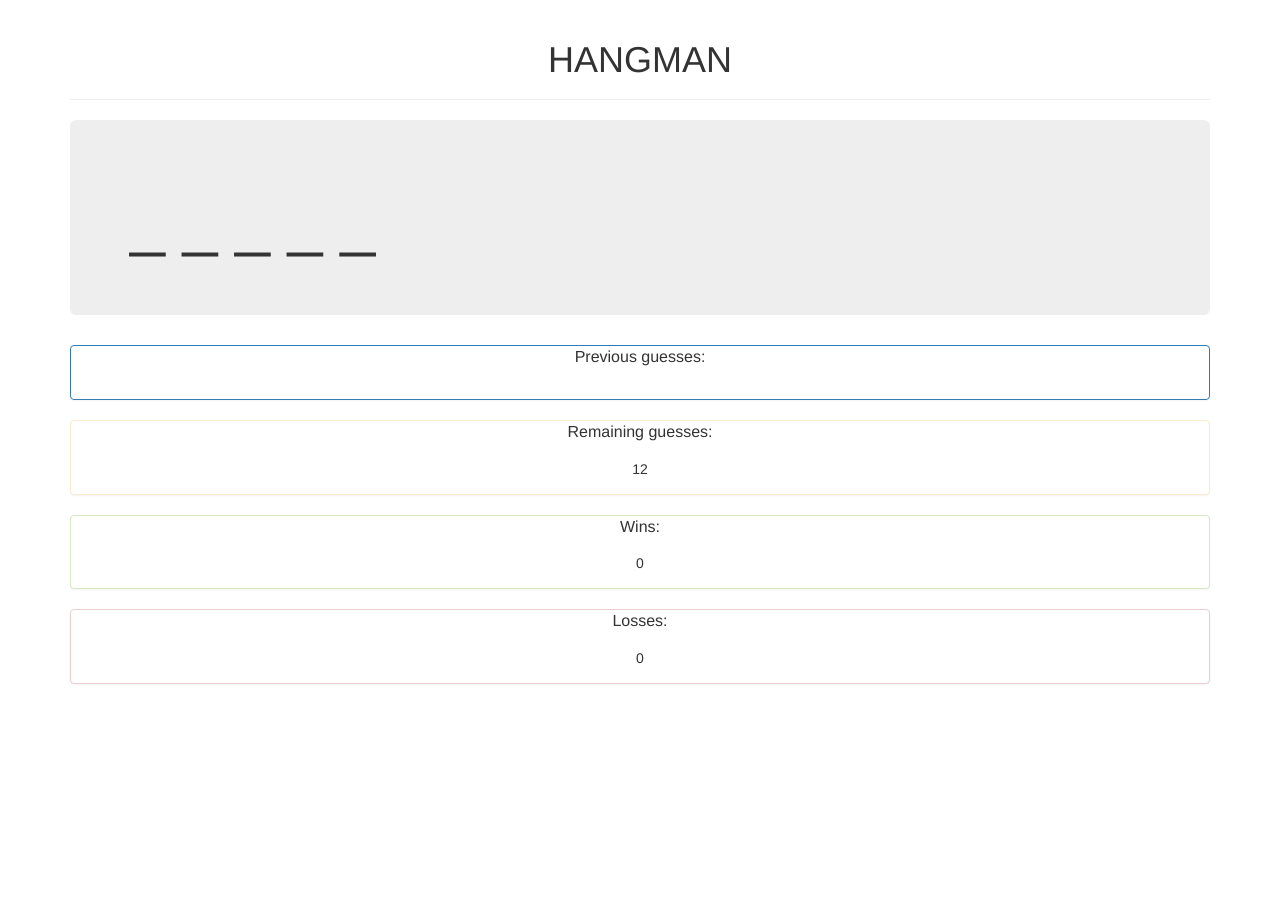
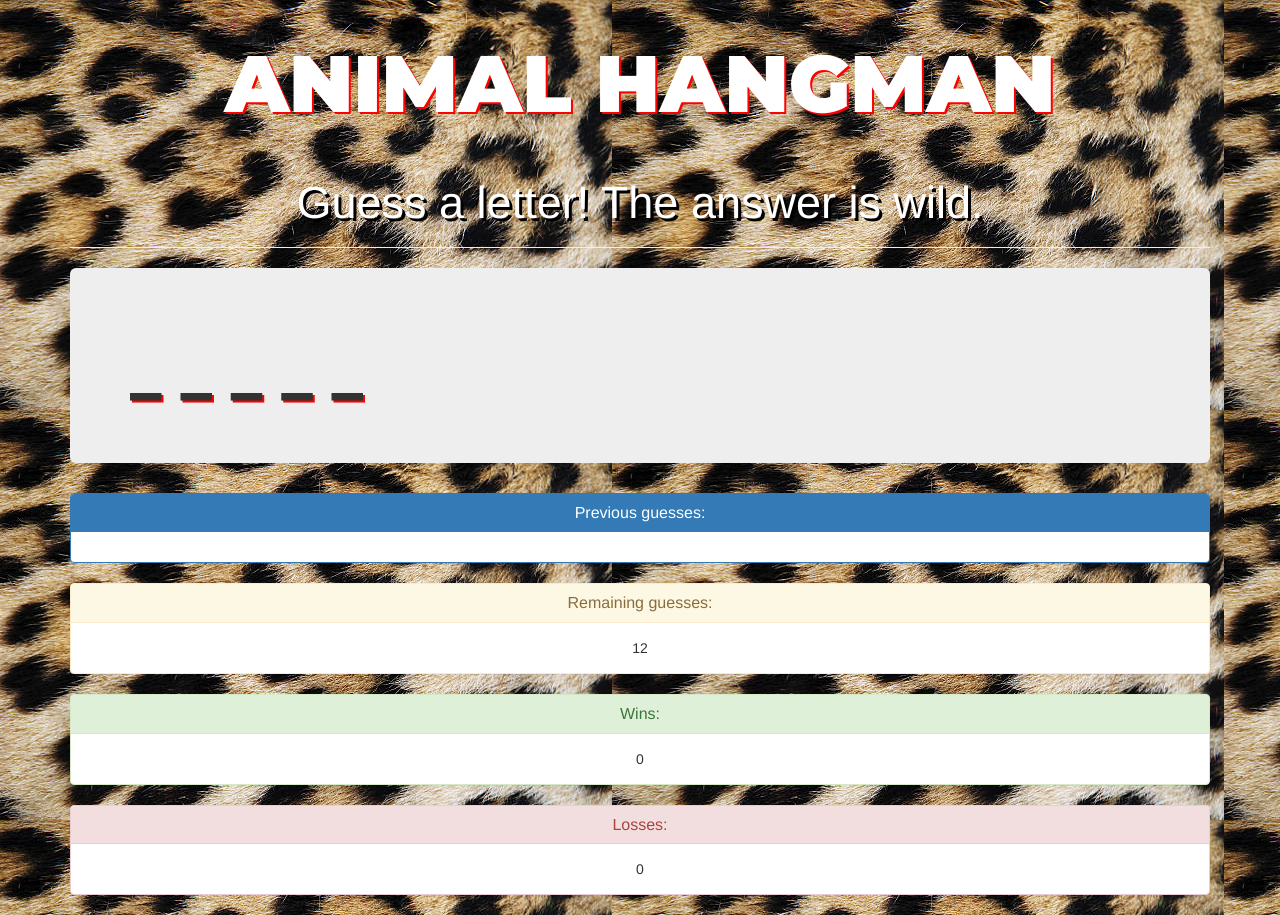
Before and after one commit to lindsayluwho/Hangman-Game, a plain HTML site: page index.html in a window 1280 px wide. Before the commit the page ends 800 px from the top, so only its background shows below. Drawn offline with nearby package versions, Linux system fonts and the light colour scheme.

Commit message:
added styling and a few additional words to game.js

```diff
--- a/assets/css/style.css
+++ b/assets/css/style.css
@@ -0,0 +1,17 @@
+body{
+	background-image: url('../images/leopard.jpg');
+}
+
+h1{
+	color: white;
+	font-size: 80px;
+	font-family: 'Montserrat', sans-serif;
+	text-shadow: 2px 2px #ff0000;
+}
+
+h2{
+	color: white;
+	font-size: 45px;
+	text-align: center;
+	text-shadow: 3px 3px #000000;
+}
--- a/assets/javascript/game.js
+++ b/assets/javascript/game.js
@@ -1,7 +1,7 @@
 //define variables: wins, user guesses, guesses remaining, losses, potential words, word selected, and previous guesses
 //Set up the array with potential words
 
-var words = ["zebra", "lion", "tiger", "gazelle", "giraffe", "hippo"];
+var words = ["zebra", "lion", "tiger", "gazelle", "giraffe", "hippo", "elephant", "penguin", "leopard", "cheetah", "jaguar", "meerkat", "warthog", "hyena"];
 var wordsIndex = 0;
 var word = words[wordsIndex];
 var letters = word.length;
--- a/index.html
+++ b/index.html
@@ -4,12 +4,12 @@
 <head>
     <meta charset="UTF-8">
     <title>Hangman Game Homework</title>
-    <!-- Latest compiled and minified CSS -->
-<link rel="stylesheet" href="https://maxcdn.bootstrapcdn.com/bootstrap/3.3.7/css/bootstrap.min.css" integrity="sha384-BVYiiSIFeK1dGmJRAkycuHAHRg32OmUcww7on3RYdg4Va+PmSTsz/K68vbdEjh4u" crossorigin="anonymous">
 
-<!-- Optional theme -->
-<link rel="stylesheet" href="https://maxcdn.bootstrapcdn.com/bootstrap/3.3.7/css/bootstrap-theme.min.css" integrity="sha384-rHyoN1iRsVXV4nD0JutlnGaslCJuC7uwjduW9SVrLvRYooPp2bWYgmgJQIXwl/Sp" crossorigin="anonymous">
-    <link rel="stylesheet" type="text/css" href="assets/css/style.css">
+		<link rel="stylesheet" href="https://maxcdn.bootstrapcdn.com/bootstrap/3.3.7/css/bootstrap.min.css" integrity="sha384-BVYiiSIFeK1dGmJRAkycuHAHRg32OmUcww7on3RYdg4Va+PmSTsz/K68vbdEjh4u" crossorigin="anonymous">
+
+		<link rel="stylesheet" type="text/css" href="assets/css/style.css">
+		<link href="https://fonts.googleapis.com/css?family=Montserrat:900" rel="stylesheet">
+
 </head>
 
 <body>
@@ -17,7 +17,8 @@
     	<div class="row">
     		<div class="col-xs-12">
     			<div class="page-header">
-  					<h1 style="text-align:center">HANGMAN</h1>
+  					<h1 style="text-align:center">ANIMAL HANGMAN</h1><br>
+  					<h2> Guess a letter! The answer is wild.</h2>
 					</div>
     		</div>
     	</div>
@@ -28,29 +29,29 @@
     </div></div>
         <div class="row" style="text-align:center">
             <div class="col-xs-12">
-                <div class="panel panel-primary">
-                    <div class="panel-title">Previous guesses:</div>
+                <div class="panel panel-primary"><div class="panel-heading">
+                    <h3 class="panel-title">Previous guesses:</h3></div>
                     <div class="panel-body">
                         <span id="previous-guesses"></span>
                     </div>
                 </div>
-                <div class="panel panel-warning">
-                    <div class="panel-title">
-                        Remaining guesses:</div>
+                <div class="panel panel-warning"><div class="panel-heading">
+                    <h3 class="panel-title">
+                        Remaining guesses:</h3></div>
                     <div class="panel-body">
                         <span id="remaining-guesses"></span>
                     </div>
                 </div>
-                <div class="panel panel-success">
-                    <div class="panel-title">
-                        Wins:</div>
+                <div class="panel panel-success"><div class="panel-heading">
+                    <h3 class="panel-title">
+                        Wins:</h3></div>
                     <div class="panel-body">
                         <span id="wins"></span>
                     </div>
                 </div>
-                <div class="panel panel-danger">
-                    <div class="panel-title">
-                        Losses:</div>
+                <div class="panel panel-danger"><div class="panel-heading">
+                    <h3 class="panel-title">
+                        Losses:</h3></div>
                     <div class="panel-body">
                         <span id="losses"></span>
                     </div>
```
Also changed, not shown: assets/images/giraffe.jpg (added), assets/images/leopard.jpg (added).
